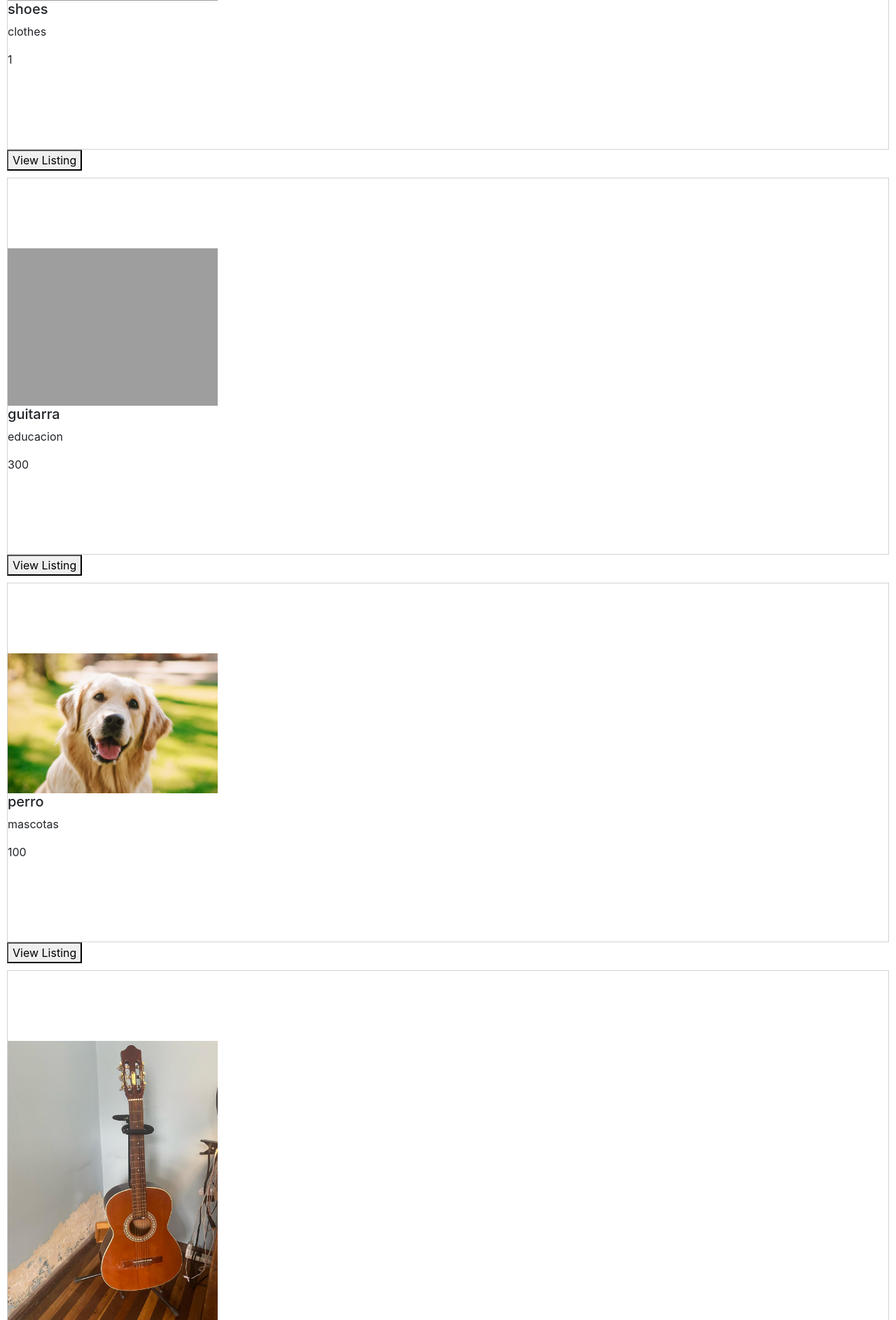
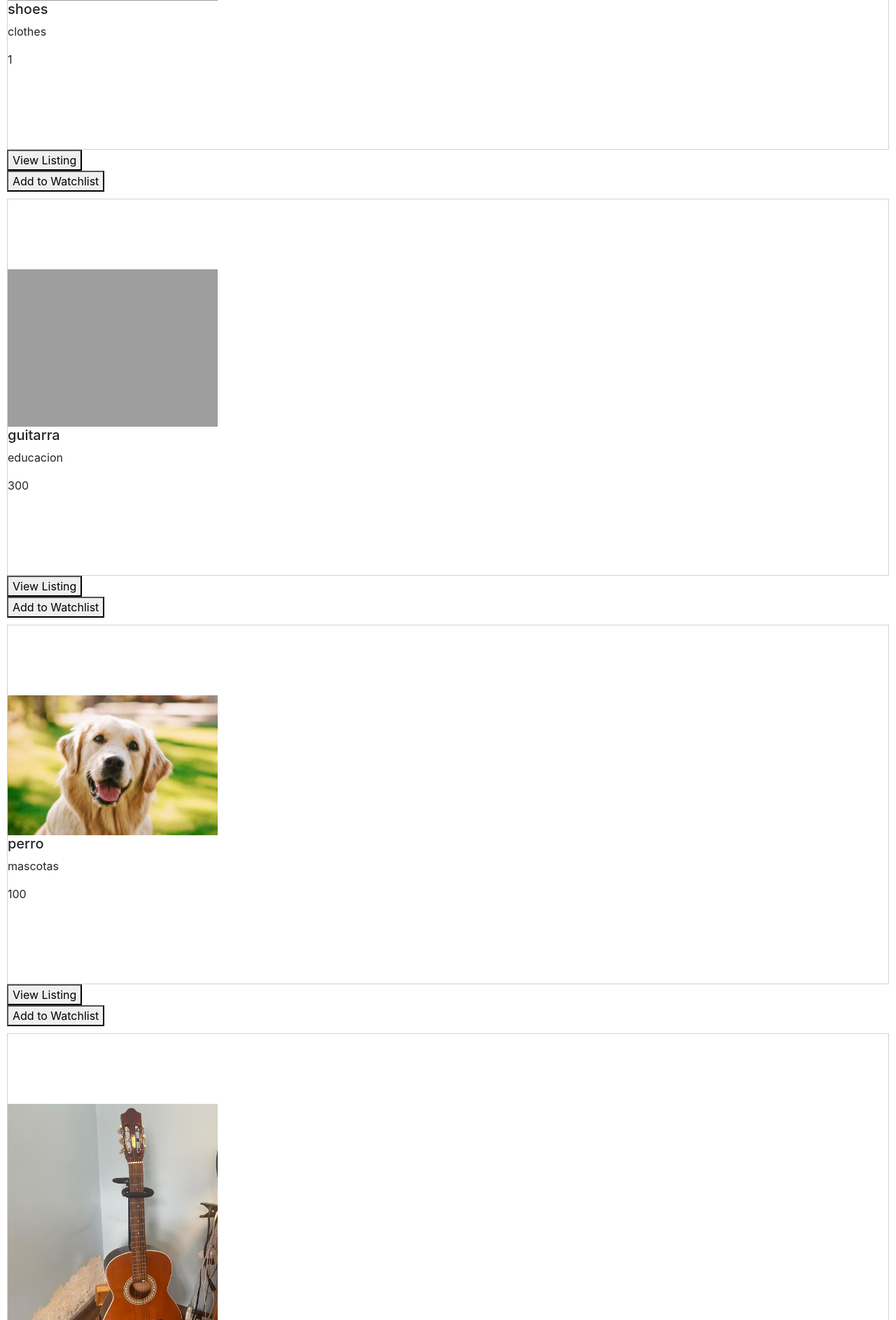
Before and after one commit to ainsanchez/commerce, a Django app: page / in a window 1280 px wide. Shown: the part 504-2391 px from the top of the page at 70% size. Run offline with Django 3.2, Linux system fonts and the light colour scheme; data comes from the database, SQL or seed files in the repository; both versions use the stored data as it was after the commit; some libraries are stand-ins or nearby versions; grey boxes are pictures that could not be loaded.

Commit message:
Listing Page Watchlist

```diff
--- a/commerce/auctions/templates/auctions/index.html
+++ b/commerce/auctions/templates/auctions/index.html
@@ -13,6 +13,10 @@
             {% csrf_token %}
             <button type="submit" name="viewListing">View Listing</button>
         </form>
+        <form action="{% url 'addWatchlist' listing.id %}" method="post">
+            {% csrf_token %}
+            <button type="submit" name="AdWatchlist">Add to Watchlist</button>
+        </form>
     {% endfor %}
     TODO
 {% endblock %}
--- a/commerce/auctions/templates/auctions/watchlist.html
+++ b/commerce/auctions/templates/auctions/watchlist.html
@@ -11,6 +11,10 @@
             <p>{{ item.items.price }}</p>
 <!--        <h5>{{ item.items.title }}</h5>
  -->    </div>
+        <form action="{% url 'reWatchlist' item.items.id %}" method="post">
+            {% csrf_token %}
+            <button type="submit" name="ReWatchlist">Remove from Watchlist</button>
+        </form>
     {% endfor %}
 
 {% endblock %}
--- a/commerce/auctions/urls.py
+++ b/commerce/auctions/urls.py
@@ -9,5 +9,7 @@
     path("register", views.register, name="register"),
     path("create", views.create, name="create"),
     path("<int:listing_id>", views.display, name="display"),
-    path("watchlist", views.watchlist, name="watchlist")
+    path("watchlist", views.watchlist, name="watchlist"),
+    path("reWatchlist/<int:items_id>", views.reWatchlist, name ="reWatchlist"),
+    path("addWatchlist/<int:listing_id>", views.addWatchlist, name ="addWatchlist")
 ]
--- a/commerce/auctions/views.py
+++ b/commerce/auctions/views.py
@@ -97,3 +97,23 @@
     return render(request, "auctions/watchlist.html", {
         "cart": cart,
     })
+
+@login_required
+def reWatchlist(request, items_id):
+    if request.method == "POST":
+        item = Watchlist.objects.filter(items_id=items_id)
+        item.delete()
+        return HttpResponseRedirect(reverse("watchlist"))
+
+@login_required
+def addWatchlist(request, listing_id):
+    if request.method == "POST":
+        item = Watchlist.objects.filter(items_id=listing_id).filter(user_id=request.user.id)
+        if len(item) >= 1:
+            return HttpResponse('<p>Item is already on Watchlist</p>')
+        else:
+            user = User.objects.get(pk=request.user.id)
+            listing = Listings.objects.get(pk=listing_id)
+            entry = Watchlist(user=user, items=listing)
+            entry.save()
+    return HttpResponseRedirect(reverse("watchlist"))
```
Also changed, not shown: commerce/db.sqlite3.
